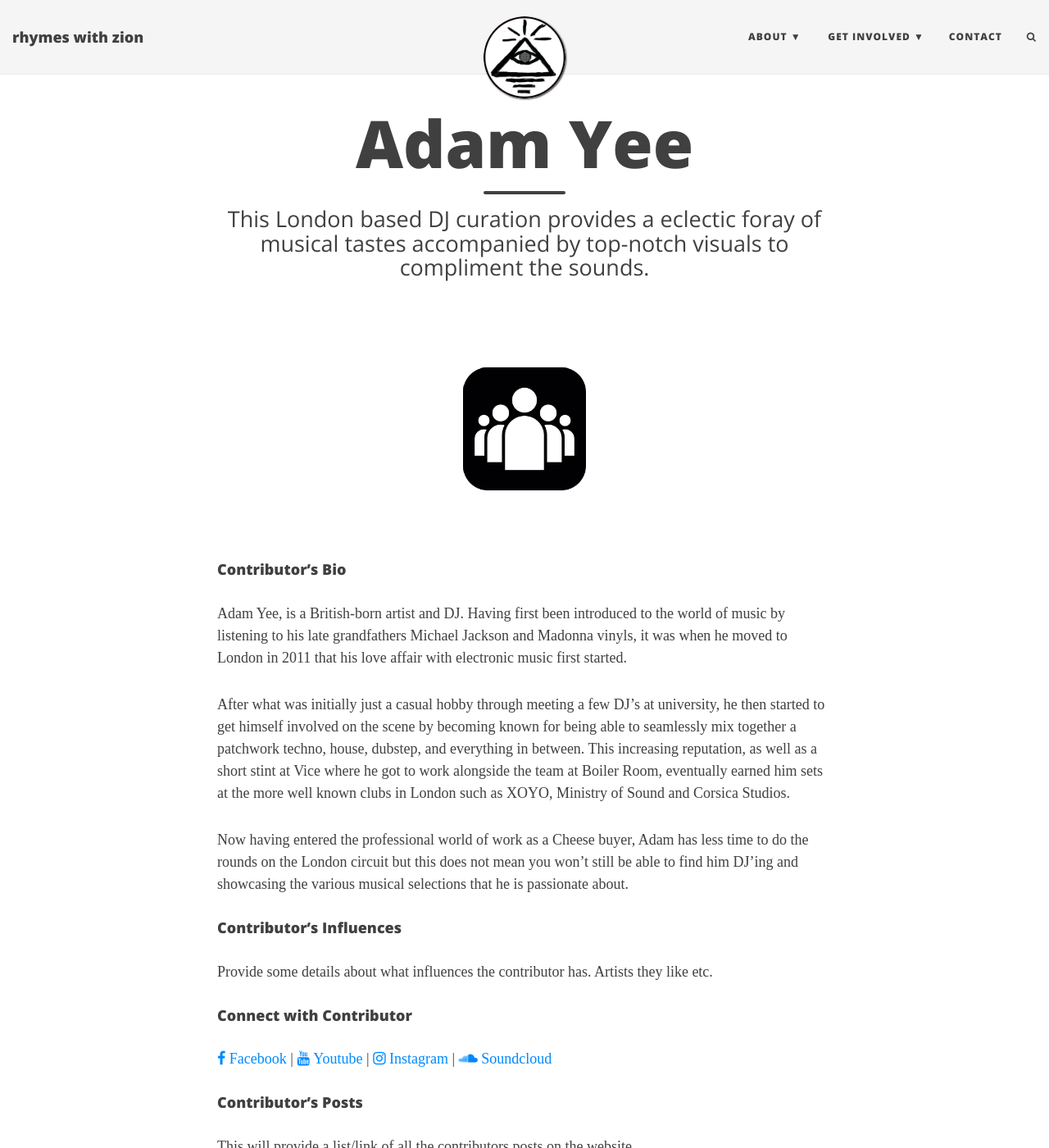
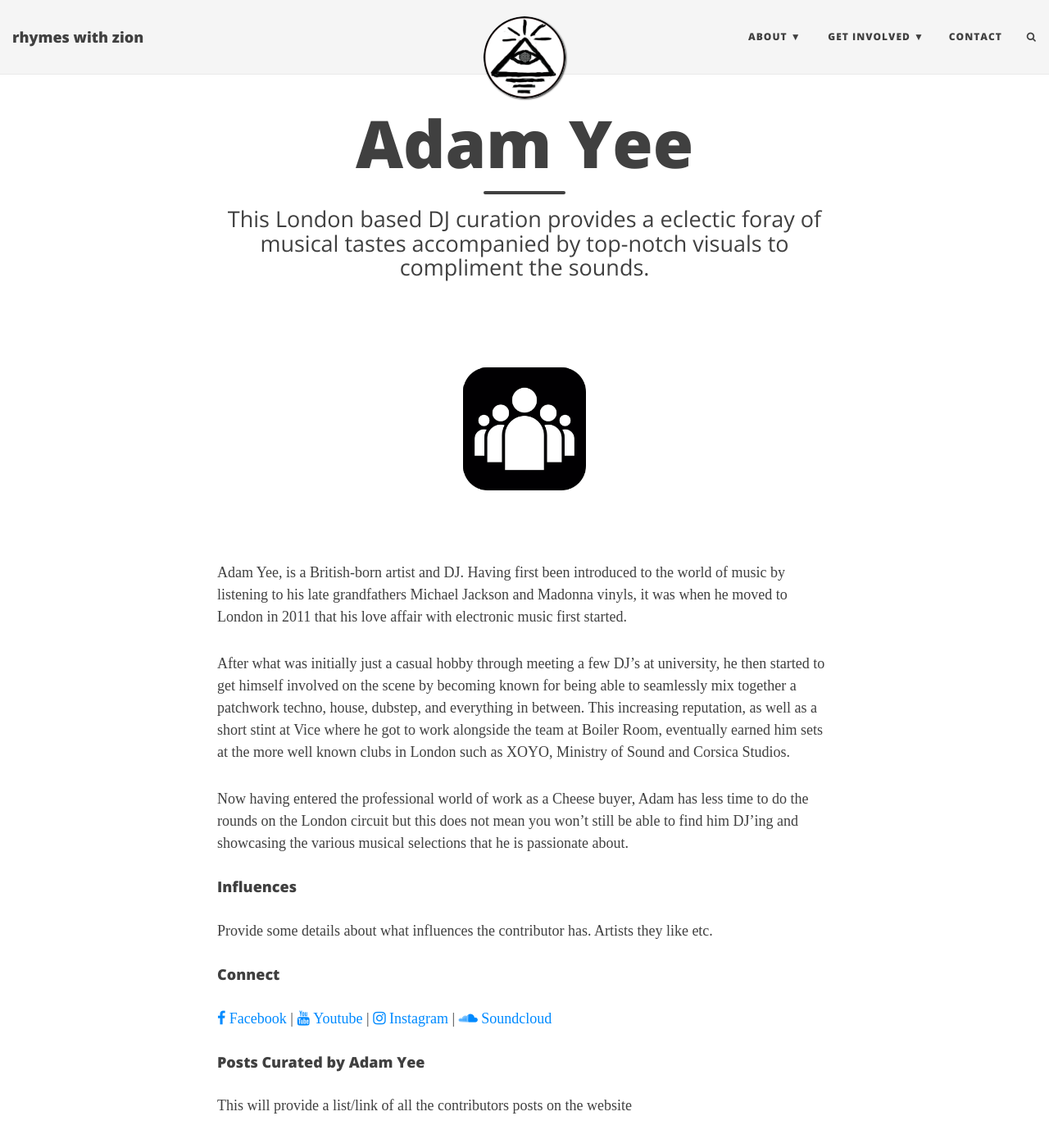
Before and after one commit to rhymeswithzion/rwz-test, a Jekyll site: the page built from contributors/adam-yee.md, in a window 1280 px wide and 1400 px high. Shown: the whole window at 82% size. Built offline with Jekyll 4.4.1, drawn with Linux system fonts in a browser that asks for light colours; some web fonts are replaced; comment, search, counter and statistics services are not loaded.

Commit message:
Update adam-yee.md

```diff
--- a/contributors/adam-yee.md
+++ b/contributors/adam-yee.md
@@ -12,19 +12,17 @@ published: true
 </div>
 <br>
 
-#### Contributor's Bio
-
 Adam Yee, is a British-born artist and DJ.  Having first been introduced to the world of music by listening to his late grandfathers Michael Jackson and Madonna vinyls, it was when he moved to London in 2011 that his love affair with electronic music first started.
 
 After what was initially just a casual hobby through meeting a few DJ's at university, he then started to get himself involved on the scene by becoming known for being able to seamlessly mix together a patchwork techno, house, dubstep, and everything in between.  This increasing reputation, as well as a short stint at Vice where he got to work alongside the team at Boiler Room, eventually earned him sets at the more well known clubs in London such as XOYO, Ministry of Sound and Corsica Studios.
 
 Now having entered the professional world of work as a Cheese buyer, Adam has less time to do the rounds on the London circuit but this does not mean you won't still be able to find him DJ'ing and showcasing the various musical selections that he is passionate about.
 
-#### Contributor's Influences
+#### Influences
 
 Provide some details about what influences the contributor has. Artists they like etc.
 
-#### Connect with Contributor
+#### Connect
 
 <a class="fa fa-facebook" href="https://www.facebook.com/adam.yee1" target="_blank"> Facebook </a> |
 <a class="fa fa-youtube" href="https://www.youtube.com/" target="_blank"> Youtube </a> |
@@ -33,6 +31,6 @@ Provide some details about what influences the contributor has. Artists they lik
 https://soundcloud.com/adam-yee1" target="_blank"> Soundcloud </a>
 
 
-#### Contributor's Posts
+#### Posts Curated by Adam Yee
 
 This will provide a list/link of all the contributors posts on the website
```
